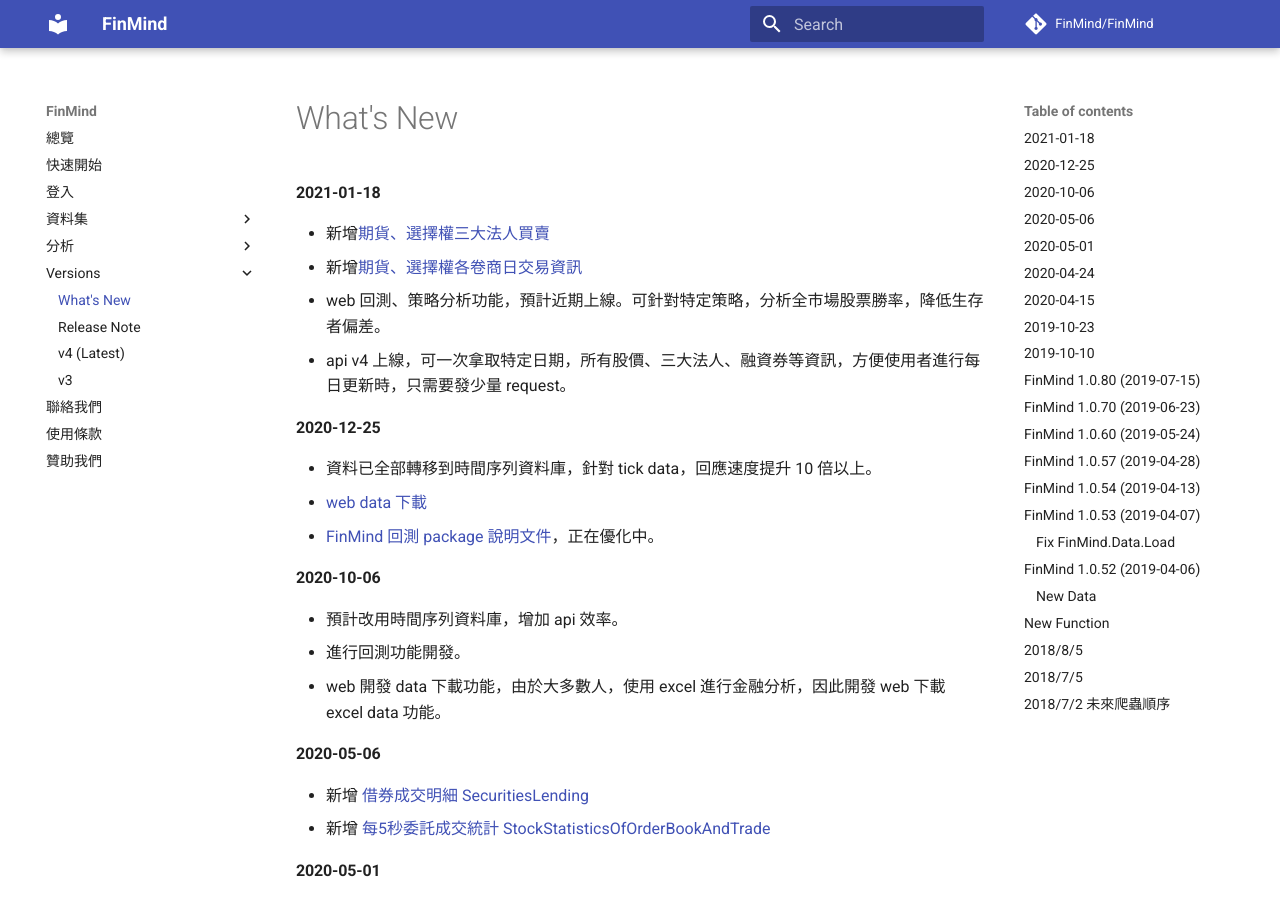
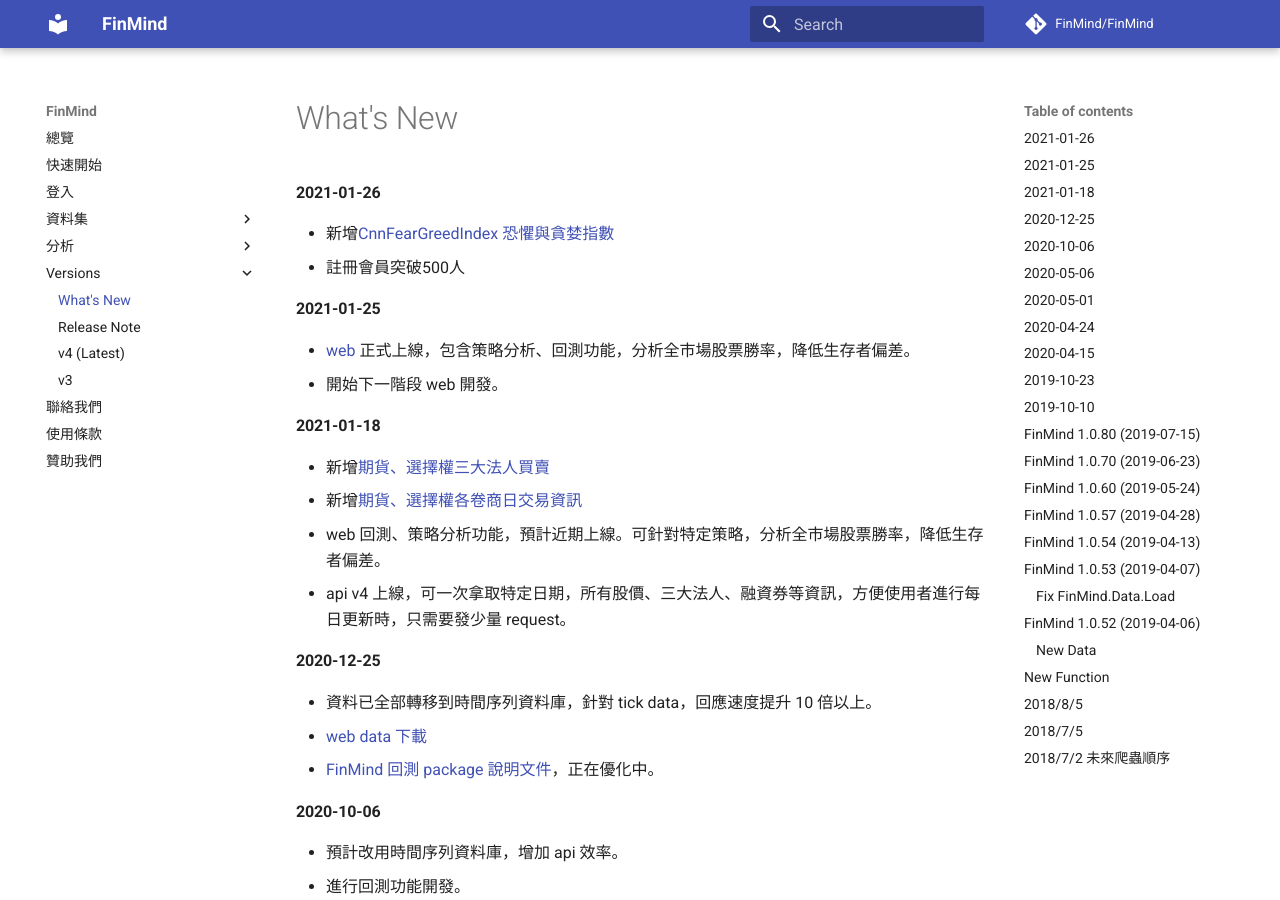
Before and after one commit to FinMind/FinMind-Doc, an MkDocs documentation site: the page built from docs/WhatIsNew.md, in a window 1280 px wide and 900 px high. Built offline with MkDocs 1.6.1 and Material for MkDocs 9.7.7, drawn with Linux system fonts in a browser that asks for light colours; comment, search, counter and statistics services are not loaded.

Commit message:
feat: add news

```diff
--- a/docs/WhatIsNew.md
+++ b/docs/WhatIsNew.md
@@ -1,3 +1,12 @@
+
+#### 2021-01-26
+* 新增[CnnFearGreedIndex 恐懼與貪婪指數](https://finmind.github.io/tutor/Others/#cnnfeargreedindex)
+* 註冊會員突破500人
+
+#### 2021-01-25
+* [web](https://finmindtrade.com/) 正式上線，包含策略分析、回測功能，分析全市場股票勝率，降低生存者偏差。
+* 開始下一階段 web 開發。
+
 
 #### 2021-01-18
 * 新增[期貨、選擇權三大法人買賣](https://finmind.github.io/tutor/TaiwanMarket/Derivative/)
```
